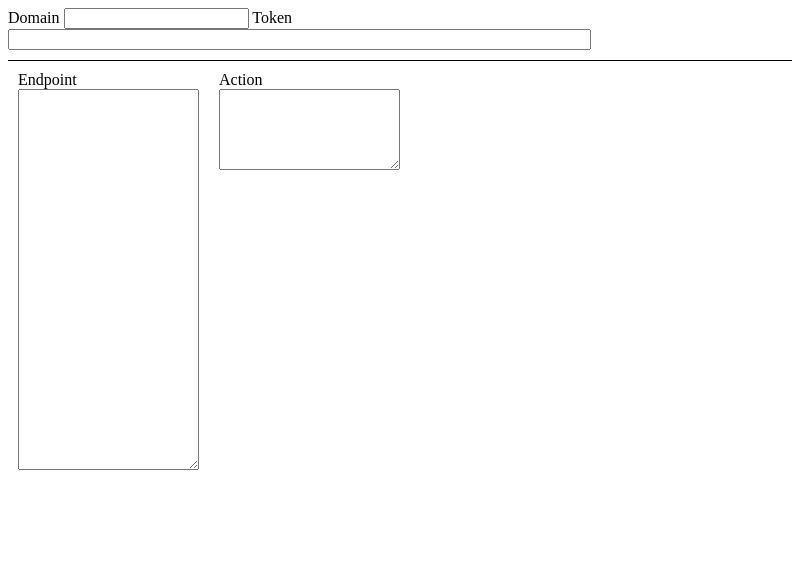
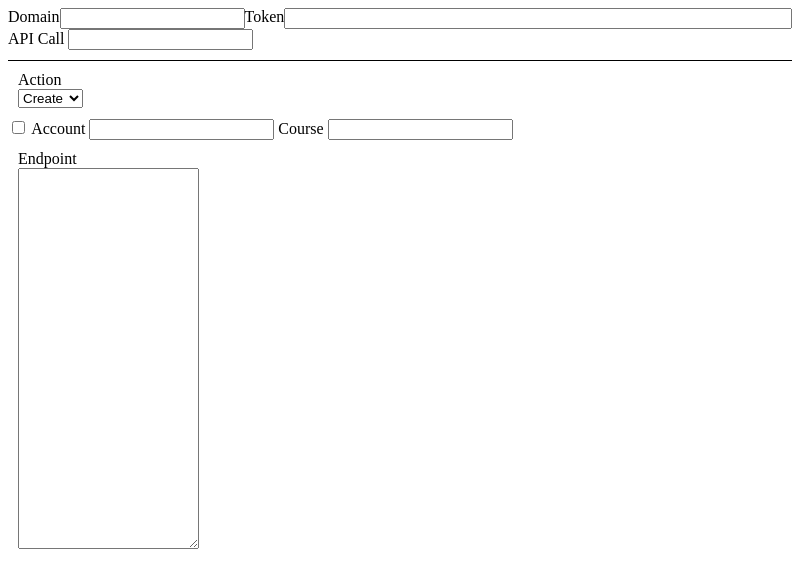
Before and after one commit to SLachelier/CanvasScripters, an Electron app: page my-electron-app/index.html in a window 800 px wide. Drawn offline with Linux system fonts and the light colour scheme; no server answers.

Commit message:
adding bootstrap src to index.html

```diff
--- a/my-electron-app/index.html
+++ b/my-electron-app/index.html
@@ -3,29 +3,65 @@
 
 <head>
     <meta charset="UTF-8" />
+    <meta name="viewport" content="width=device-width, initial-scale=1">
     <meta http-equiv="Content-Security-Policy" content="default-src 'self'; script-src 'self'" />
     <meta http-equiv="X-Content-Security-Policy" content="default-src 'self'; script-src 'self'" />
     <title>Hello from Electron renderer!</title>
+    <link href="https://cdn.jsdelivr.net/npm/bootstrap@5.3.0-alpha1/dist/css/bootstrap.min.css" rel="stylesheet"
+        integrity="sha384-GLhlTQ8iRABdZLl6O3oVMWSktQOp6b7In1Zl3/Jr59b6EGGoI1aFkw7cmDA6j6gD" crossorigin="anonymous">
+    <link rel="stylesheet" href="styles.css">
+    <script src="https://cdn.jsdelivr.net/npm/bootstrap@5.3.0-alpha1/dist/js/bootstrap.bundle.min.js"
+        integrity="sha384-w76AqPfDkMBDXo30jS1Sgez6pr3x5MlQ1ZAGC+nuZB+EYdgRZgiwxhTBTkF7CXvN" crossorigin="anonymous"
+        defer></script>
+    <script src="https://cdn.jsdelivr.net/npm/@popperjs/core@2.11.6/dist/umd/popper.min.js"
+        integrity="sha384-oBqDVmMz9ATKxIep9tiCxS/Z9fNfEXiDAYTujMAeBAsjFuCZSmKbSSUnQlmh/jp3" crossorigin="anonymous"
+        defer></script>
+    <script src="https://cdn.jsdelivr.net/npm/bootstrap@5.3.0-alpha1/dist/js/bootstrap.min.js"
+        integrity="sha384-mQ93GR66B00ZXjt0YO5KlohRA5SY2XofN4zfuZxLkoj1gXtW8ANNCe9d5Y3eG5eD" crossorigin="anonymous"
+        defer></script>
     <script src="./renderer.js" defer></script>
-    <link rel="stylesheet" href="styles.css">
+
 </head>
 
 <body>
     <header>
-        <label for="domain">Domain</label>
-        <input type="text" name="domain" id="domain">
-        <label for="token">Token</label>
-        <input type="text" name="token" id="token">
+        <div class="container">
+            <label for="domain">Domain</label>
+            <input type="text" name="domain" id="domain">
+            <label for="token">Token</label>
+            <input type="text" name="token" id="token">
+        </div>
+        <div id="apiData">
+            <label for="apicall">API Call</label>
+            <input type="text" id="apicall" name="apicall">
+        </div>
+
     </header>
-    <div class="container">
+    <div class="somethingElse">
+        <div class="setup">
+            <div class="action">
+                <label for="action">Action</label>
+                <select name="actions" id="actions">
+                    <option value="create" selected>Create</option>
+                    <option value="get">Get</option>
+                    <option value="delete">Delete</option>
+                    <option value="udpate">Update</option>
+                </select>
+            </div>
+            <div id="environment">
+                <input type="checkbox">
+                <label for="account">Account</label>
+                <input type="text" id="account">
+                <label for="course">Course</label>
+                <input type="text" id="course">
+            </div>
+        </div>
+
         <div class="endpoint">
             <label for="endpoint">Endpoint</label>
             <textarea id="endpoint" name="endpoint" rows="25"></textarea>
         </div>
-        <div class="action">
-            <label for="action">Action</label>
-            <textarea id="endpoint" name="endpoint" rows="5"></textarea>
-        </div>
+
     </div>
 
 </body>
```
